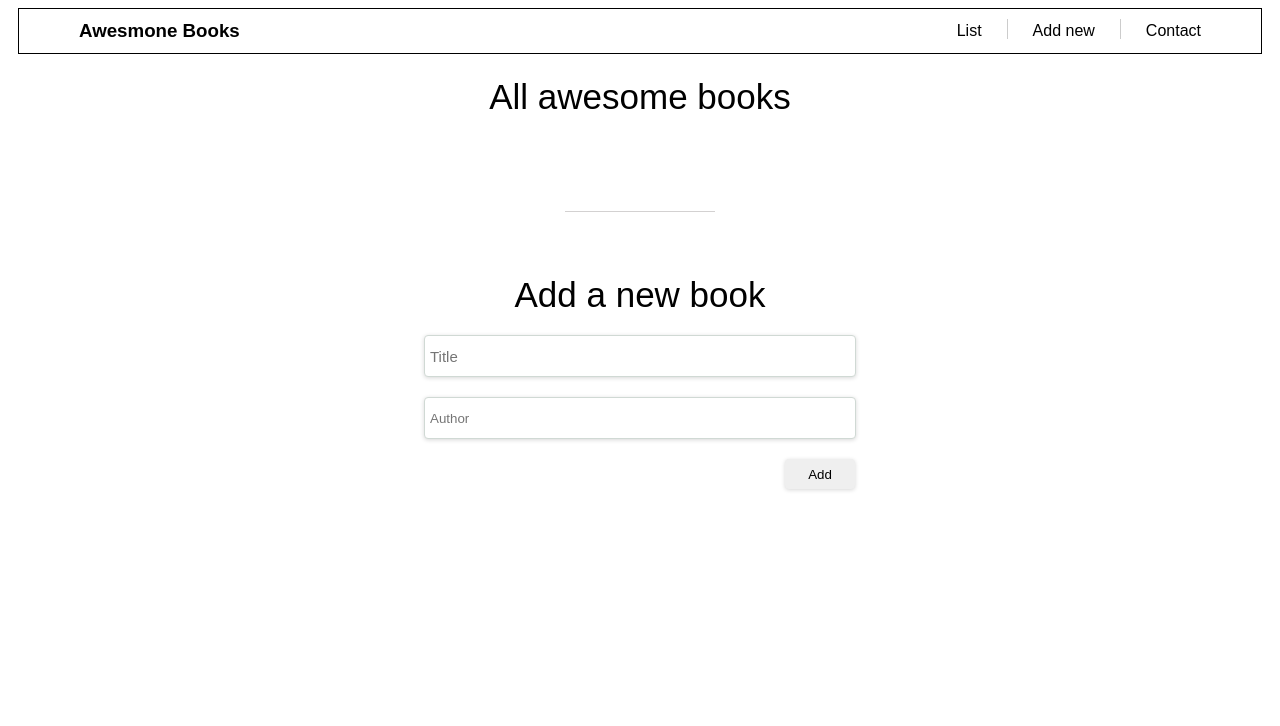
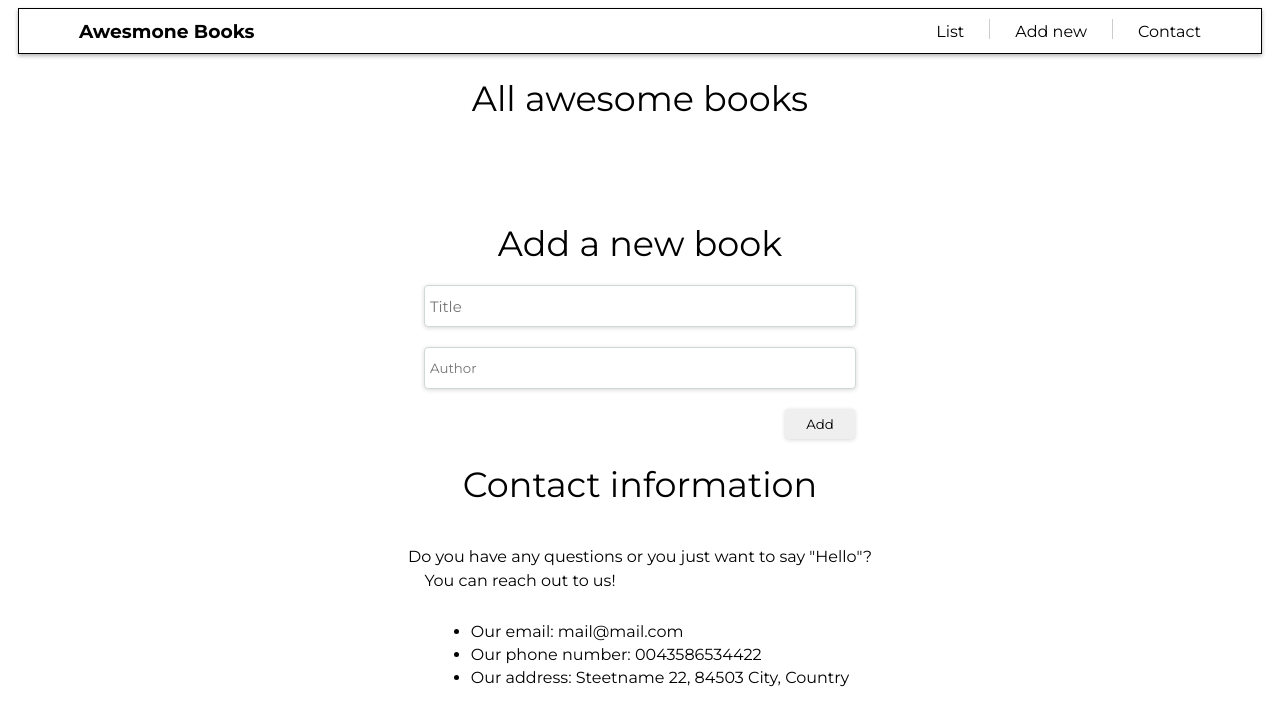
Before and after one commit to Sparktan24/awesome-books-cp, a website: page index.html in a window 1280 px wide. Drawn offline with Linux system fonts and the light colour scheme.

Commit message:
Add contact information section

```diff
--- a/index.html
+++ b/index.html
@@ -4,6 +4,12 @@
     <meta charset="UTF-8" />
     <meta http-equiv="X-UA-Compatible" content="IE=edge" />
     <meta name="viewport" content="width=device-width, initial-scale=1.0" />
+    <link rel="preconnect" href="https://fonts.googleapis.com" />
+    <link rel="preconnect" href="https://fonts.gstatic.com" crossorigin />
+    <link
+      href="https://fonts.googleapis.com/css2?family=Montserrat:wght@100;200;300;400;500;600;700&display=swap"
+      rel="stylesheet"
+    />
     <link rel="stylesheet" href="styles.css" />
     <title>Awesome Books</title>
   </head>
@@ -42,8 +48,6 @@
       </div>
     </div>
 
-    <div class="guide-bar"></div>
-
     <form class="book-form" id="book-form">
       <h1 class="add-book-title">Add a new book</h1>
       <div>
@@ -67,6 +71,19 @@
 
       <button class="add-book-button" type="submit">Add</button>
     </form>
+
+    <div class="contact-info">
+      <h1 class="info-title">Contact information</h1>
+      <p class="info-description1">
+        Do you have any questions or you just want to say "Hello"?
+      </p>
+      <p class="info-description2">You can reach out to us!</p>
+      <ul class="contact-list">
+        <li>Our email: mail@mail.com</li>
+        <li>Our phone number: 0043586534422</li>
+        <li>Our address: Steetname 22, 84503 City, Country</li>
+      </ul>
+    </div>
     <script src="app.js"></script>
   </body>
 </html>
--- a/styles.css
+++ b/styles.css
@@ -5,6 +5,7 @@ body {
 
 .nav-bar-container {
   border: 1px solid black;
+  box-shadow: rgba(0, 0, 0, 0.3) 0 2px 4px;
   margin: 0 10px;
 }
 
@@ -24,19 +25,20 @@ body {
   margin: 0;
 }
 
+.main-logo a {
+  text-decoration: none;
+}
+
 .menus ul li a {
   color: black;
   text-decoration: none;
 }
-.vertical-line{
+
+.vertical-line {
   display: inline-block;
   border-left: 1px solid #ccc;
   margin: 0 10px;
   height: 20px;
-}
-
-.main-logo a {
-  text-decoration: none;
 }
 
 .main-logo a h3 {
@@ -87,13 +89,6 @@ body {
   box-shadow: rgba(0, 0, 0, 0.16) 0 1px 4px;
 }
 
-.guide-bar {
-  width: 150px;
-  height: 15px;
-  border-bottom: 1px solid rgb(211, 209, 209);
-  margin: 0 auto 30px;
-}
-
 .book-form {
   display: flex;
   flex-direction: column;
@@ -140,3 +135,29 @@ body {
   position: relative;
   left: 180px;
 }
+
+.contact-info {
+  display: flex;
+  flex-direction: column;
+  align-items: center;
+}
+
+.info-title {
+  font-size: 35px;
+  font-weight: 400;
+  margin-bottom: 25px;
+}
+
+.info-description1 {
+  margin-bottom: 0;
+}
+
+.info-description2 {
+  margin-top: 5px;
+  position: relative;
+  right: 120px;
+}
+
+.contact-list li {
+  padding-bottom: 4px;
+}
```
